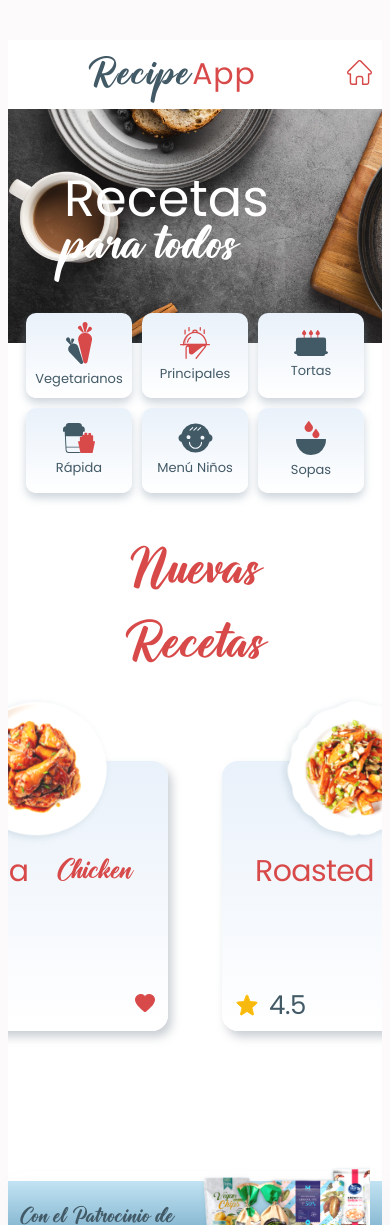
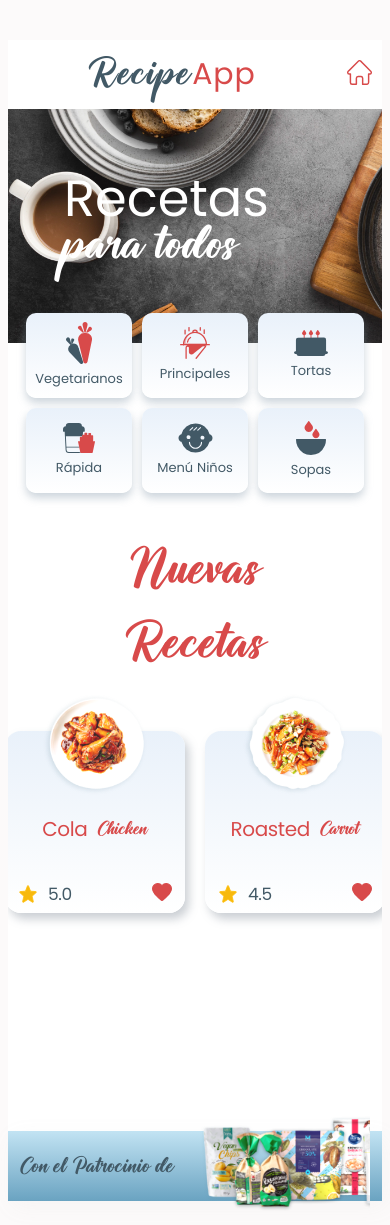
Before and after one commit to javillegas2/recipe_app, a React (Create React App) app: page / in a window 390 px wide. Shown: the top 1225 px of the page. Built offline with nearby package versions, Linux system fonts and the light colour scheme.

Commit message:
responsive para card

```diff
--- a/src/components/ContainerCards/ContainerCards.scss
+++ b/src/components/ContainerCards/ContainerCards.scss
@@ -143,7 +143,7 @@
         justify-content: center;
         align-items: center;
         .title {
-          width: 119px;
+          margin-right: 10px;
           height: 40px;
           text-align: center;
           font: normal normal normal 30px/40px Poppins;
@@ -151,7 +151,6 @@
           color: #d84a4a;
         }
         .subtitle {
-          width: 81px;
           height: 40px;
           text-align: center;
           font: normal normal normal 30px/40px Monster Clubhouse;
@@ -173,3 +172,72 @@
     }
   }
 }
+
+@media (max-width: 428px) {
+  .container-cards {
+    height: 370px;
+    .card {
+      width: 180px;
+      min-width: 180px;
+
+      &:not(:last-child) {
+        margin-right: 20px;
+      }
+
+      &-header {
+        .header-image {
+          width: 111px;
+          height: 107px;
+        }
+      }
+
+      &-body {
+        width: 180px;
+        height: 182px;
+        top: 40px;
+
+        .empty-space-sup {
+          height: 85px;
+        }
+
+        .principal-view-card {
+          &-footer {
+            margin: 4px 13px;
+            height: 20px;
+            img {
+              height: 20px;
+              width: 20px;
+            }
+            .points {
+              .number {
+                font: normal normal normal 17px/26px Poppins;
+                letter-spacing: -0.34px;
+              }
+            }
+          }
+        }
+        .card-names {
+          .title {
+            text-align: center;
+            font: normal normal normal 20px/27px Poppins;
+            letter-spacing: -0.4px;
+          }
+          .subtitle {
+            text-align: center;
+            font: normal normal normal 20px/27px Monster Clubhouse;
+            letter-spacing: -0.4px;
+          }
+        }
+      }
+      &:hover {
+        .card-body {
+          height: 300px;
+          top: 40px;
+          .empty-space-sup {
+            height: 60px;
+          }
+        }
+      }
+    }
+  }
+}
```
